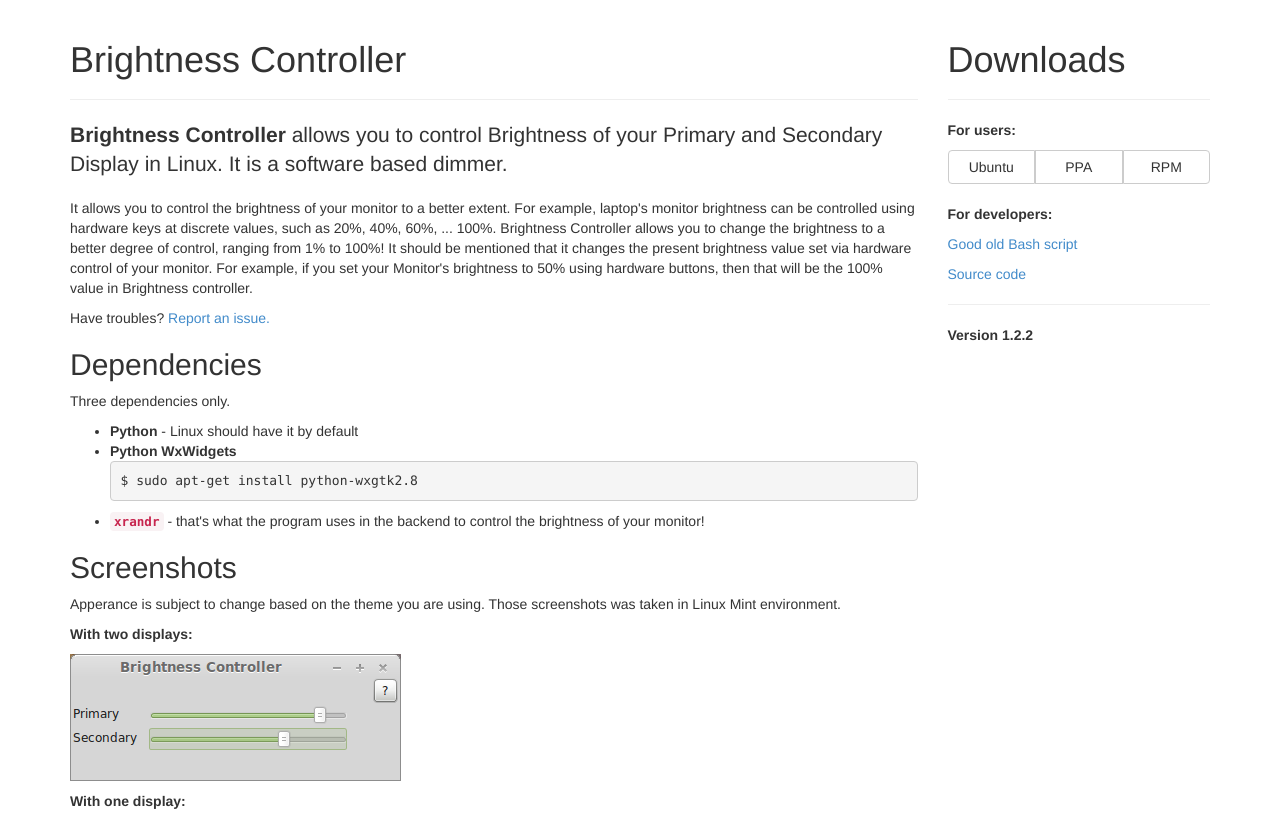
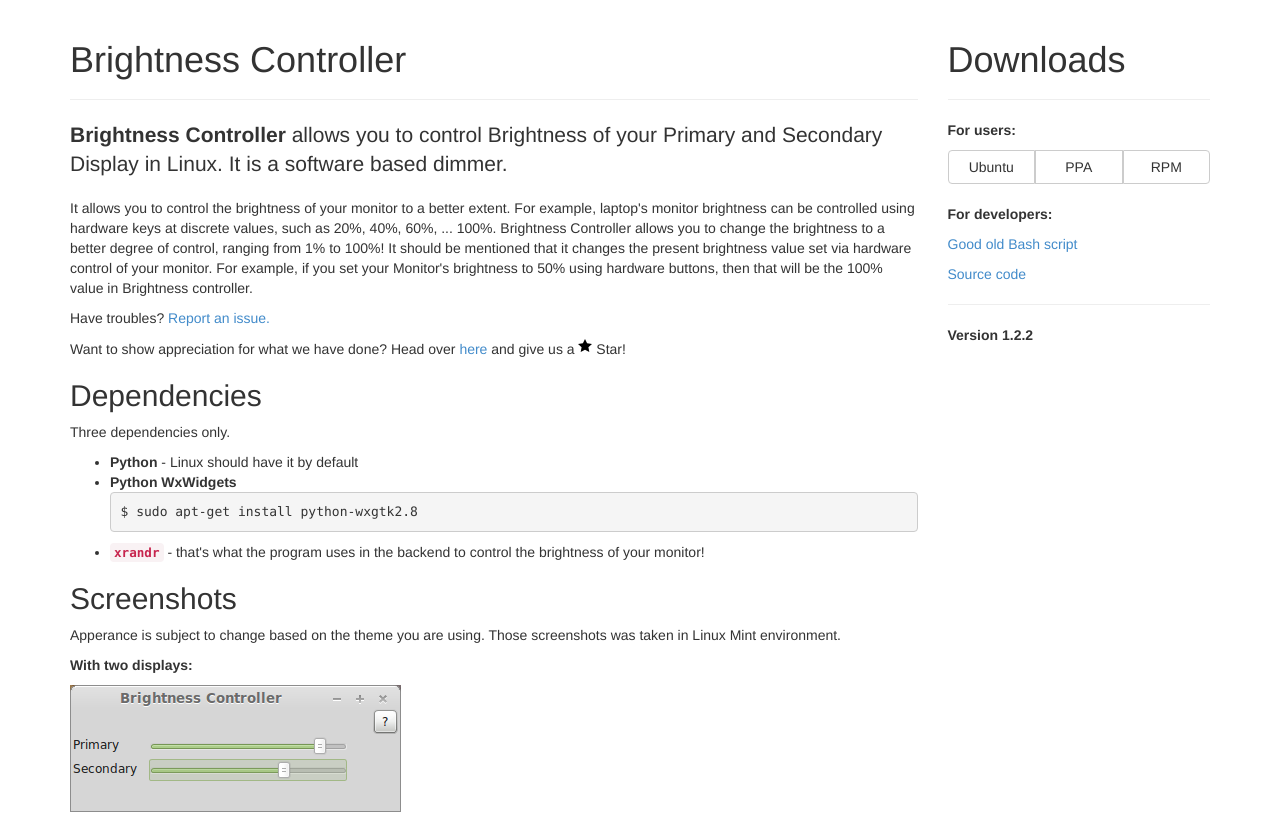
Before and after one commit to LordAmit/Brightness, a plain HTML site: page index.html in a window 1280 px wide. Shown: the top 815 px of the page. Drawn offline with Linux system fonts and the light colour scheme.

Commit message:
experimental approach. do not push yet.

```diff
--- a/index.html
+++ b/index.html
@@ -19,6 +19,7 @@
           <p class="lead"><strong>Brightness Controller</strong> allows you to control Brightness of your Primary and Secondary Display in Linux. It is a software based dimmer.</p>
           <p>It allows you to control the brightness of your monitor to a better extent. For example, laptop's monitor brightness can be controlled using hardware keys at discrete values, such as 20%, 40%, 60%, ... 100%. Brightness Controller allows you to change the brightness to a better degree of control, ranging from 1% to 100%! It should be mentioned that it changes the present brightness value set via hardware control of your monitor. For example, if you set your Monitor's brightness to 50% using hardware buttons, then that will be the 100% value in Brightness controller.</p>
           <p>Have troubles? <a href="https://github.com/lordamit/Brightness/issues">Report an issue.</a></p>
+          <p>Want to show appreciation for what we have done? Head over <a href="https://github.com/lordamit/Brightness">here</a> and give us a <svg aria-hidden="true" class="octicon octicon-star" height="16" version="1.1" viewBox="0 0 14 16" width="14"><path d="M14 6l-4.9-0.64L7 1 4.9 5.36 0 6l3.6 3.26L2.67 14l4.33-2.33 4.33 2.33L10.4 9.26 14 6z"></path></svg> Star!
           <h2>Dependencies</h2>
           <p>Three dependencies only.</p>
           <ul>
```
